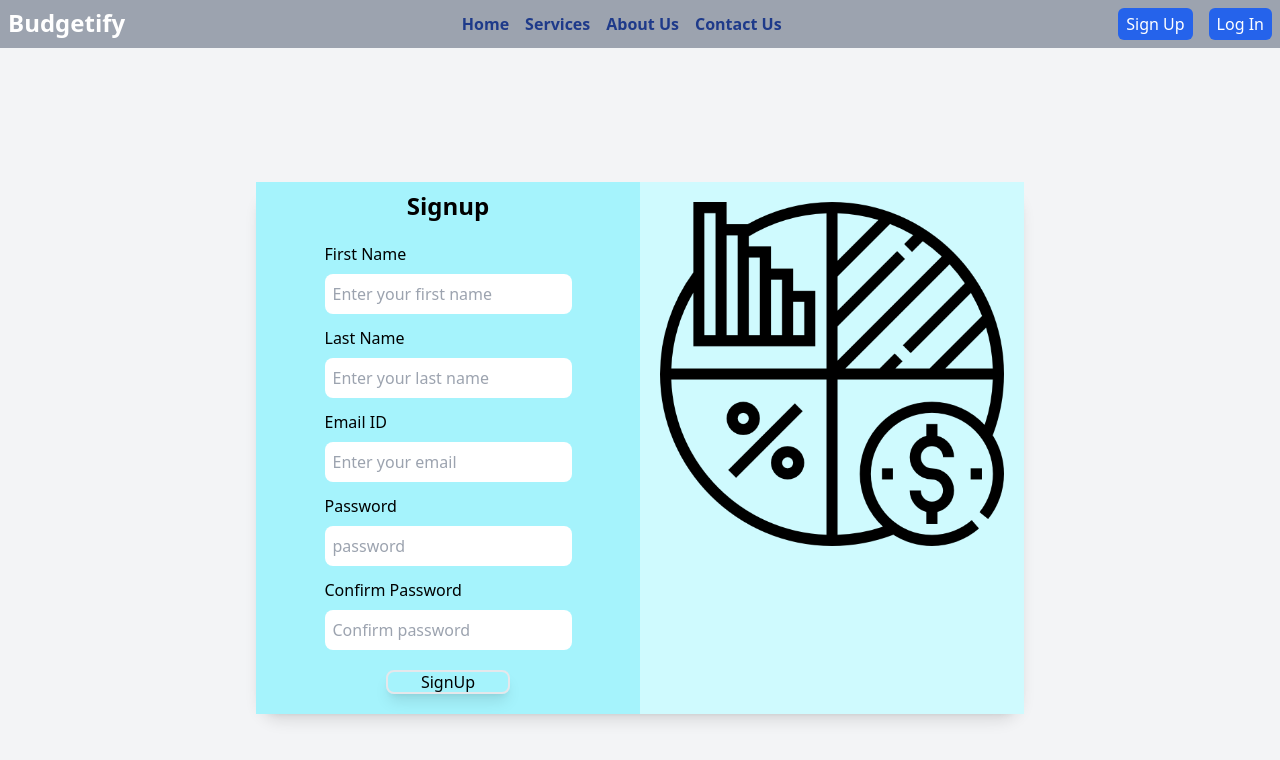
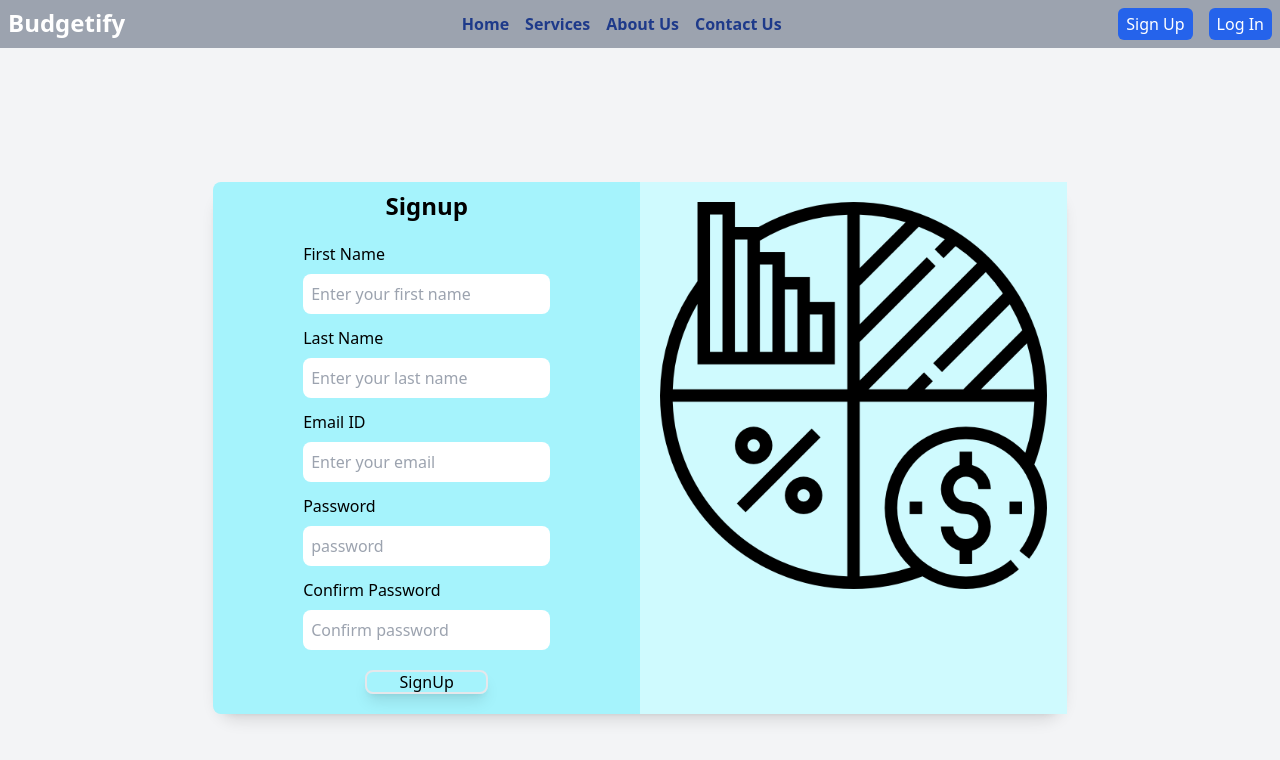
Before and after one commit to prathambhasindrive/budgetify-client, a React (Create React App) app: page /signup in a window 1280 px wide. Shown: the top 760 px of the page. Built offline with nearby package versions, Linux system fonts and the light colour scheme.

Commit message:
signup third

```diff
--- a/src/pages/Signup.js
+++ b/src/pages/Signup.js
@@ -5,9 +5,9 @@ const Signup = () => {
         <section className=" min-h-screen bg-gray-100 flex justify-center items-center ">
 
 
-            <div className="bg-gray-200  sm:bg-cyan-200 rounded-3xl shadow-lg max-w-3xl flex " >
+            <div className="bg-gray-200  md:bg-cyan-200 rounded-3xl shadow-lg w-4/6 flex  md:w-4/6 md:mx-auto" >
 
-              <div className=" flex flex-col bg-cyan-200 justify-center items-center w-1/2 flex-wrap ">
+              <div className=" flex flex-col bg-cyan-200 justify-center items-center   w-full md:w-1/2  rounded-lg">
                     <label className=' mt-2  font-bold text-2xl'>Signup</label>
                     <form  className= " flex  flex-col " action=''>
                       <div className='flex flex-col'>
```
